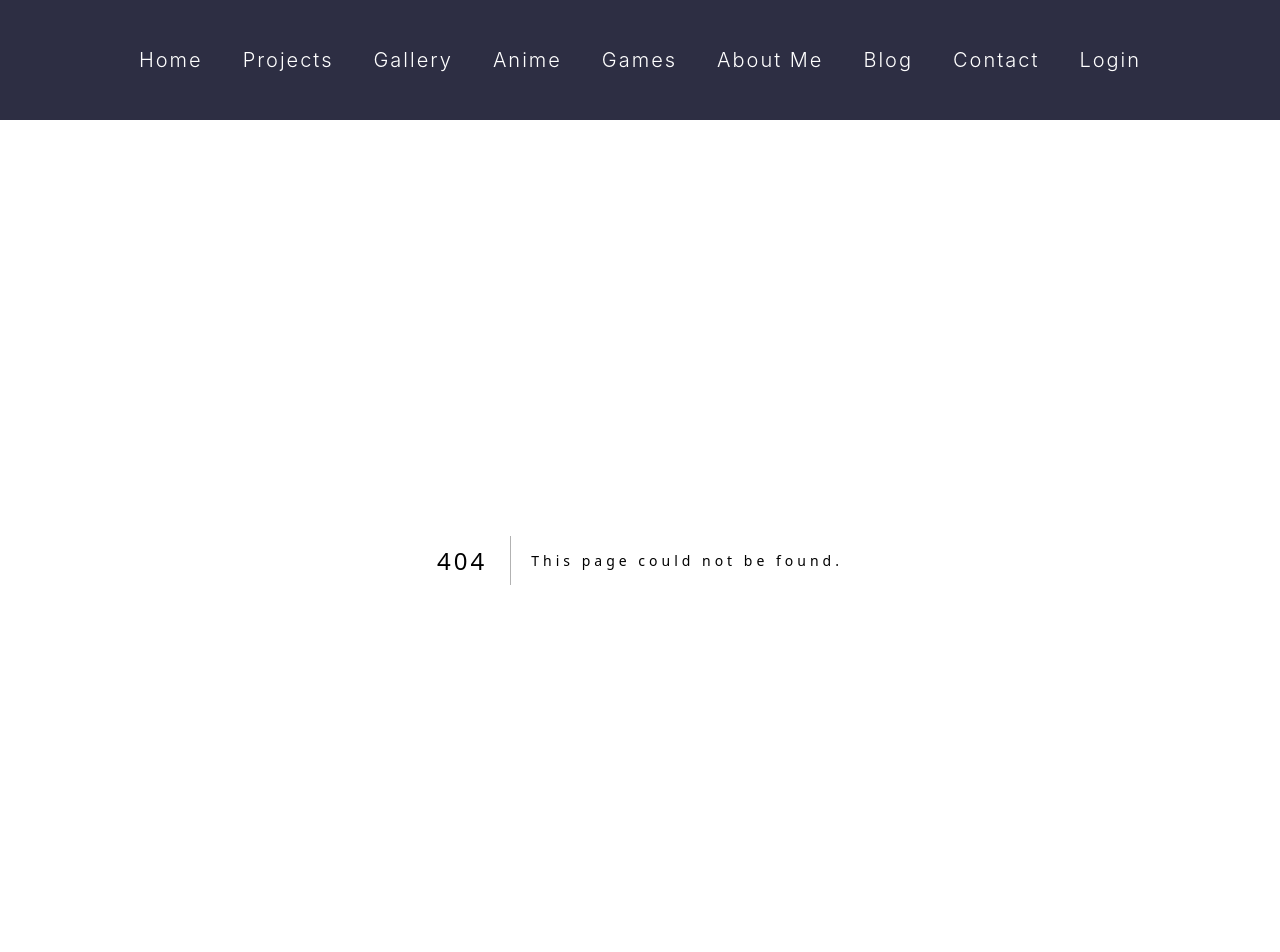
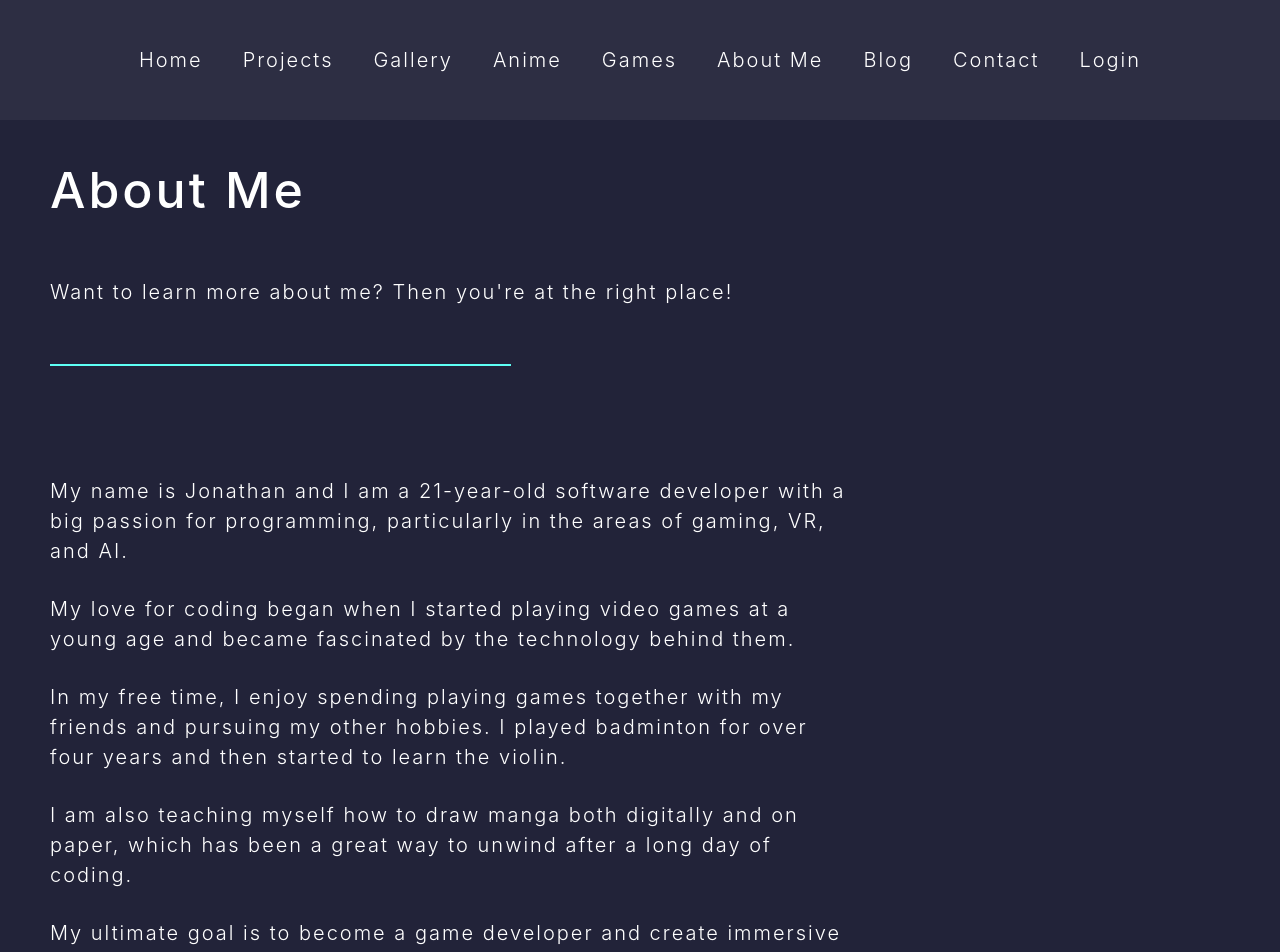
Before and after one commit to Kirby2020/2024-Portfolio, a Next.js app in the folder portfolio/: page /about-me in a window 1280 px wide. Before the commit this address had no page. Shown: the top 952 px of the page. Built offline with nearby package versions, Linux system fonts and the light colour scheme; a web font is replaced by a local one.

Commit message:
feat: Create about me page

```diff
--- /dev/null
+++ b/portfolio/src/app/(pages)/about-me/page.module.css
@@ -0,0 +1,16 @@
+.container {
+  display: flex;
+  justify-content: space-between;
+  flex-wrap: wrap;
+}
+
+.aboutMe {
+  width: 80rem;
+  margin-bottom: 4rem;
+  margin-right: 4rem;
+}
+
+.aboutMe p {
+  margin: 1rem 0;
+  line-height: 3rem;
+}
--- /dev/null
+++ b/portfolio/src/app/(pages)/about-me/page.tsx
@@ -0,0 +1,47 @@
+import styles from "./page.module.css";
+import PageHeader from "@/app/components/molecules/pageHeader/pageHeader";
+import UserCard from "@/app/components/molecules/userCard/userCard";
+
+export default function AboutMe() {
+  return (
+    <>
+      <PageHeader title="About Me">
+        <p>Want to learn more about me? Then you&apos;re at the right place!</p>
+      </PageHeader>
+
+      <div className={styles.container}>
+        <div className={styles.aboutMe}>
+          <p>
+            My name is Jonathan and I am a 21-year-old software developer with a
+            big passion for programming, particularly in the areas of gaming,
+            VR, and AI.
+          </p>
+          <br />
+          <p>
+            My love for coding began when I started playing video games at a
+            young age and became fascinated by the technology behind them.
+          </p>
+          <br />
+          <p>
+            In my free time, I enjoy spending playing games together with my
+            friends and pursuing my other hobbies. I played badminton for over
+            four years and then started to learn the violin.
+          </p>
+          <br />
+          <p>
+            I am also teaching myself how to draw manga both digitally and on
+            paper, which has been a great way to unwind after a long day of
+            coding.
+          </p>
+          <br />
+          <p>
+            My ultimate goal is to become a game developer and create immersive
+            gaming experiences for others to enjoy. I am always looking for new
+            challenges and opportunities to learn from experienced people.
+          </p>
+        </div>
+        <UserCard />
+      </div>
+    </>
+  );
+}
```
